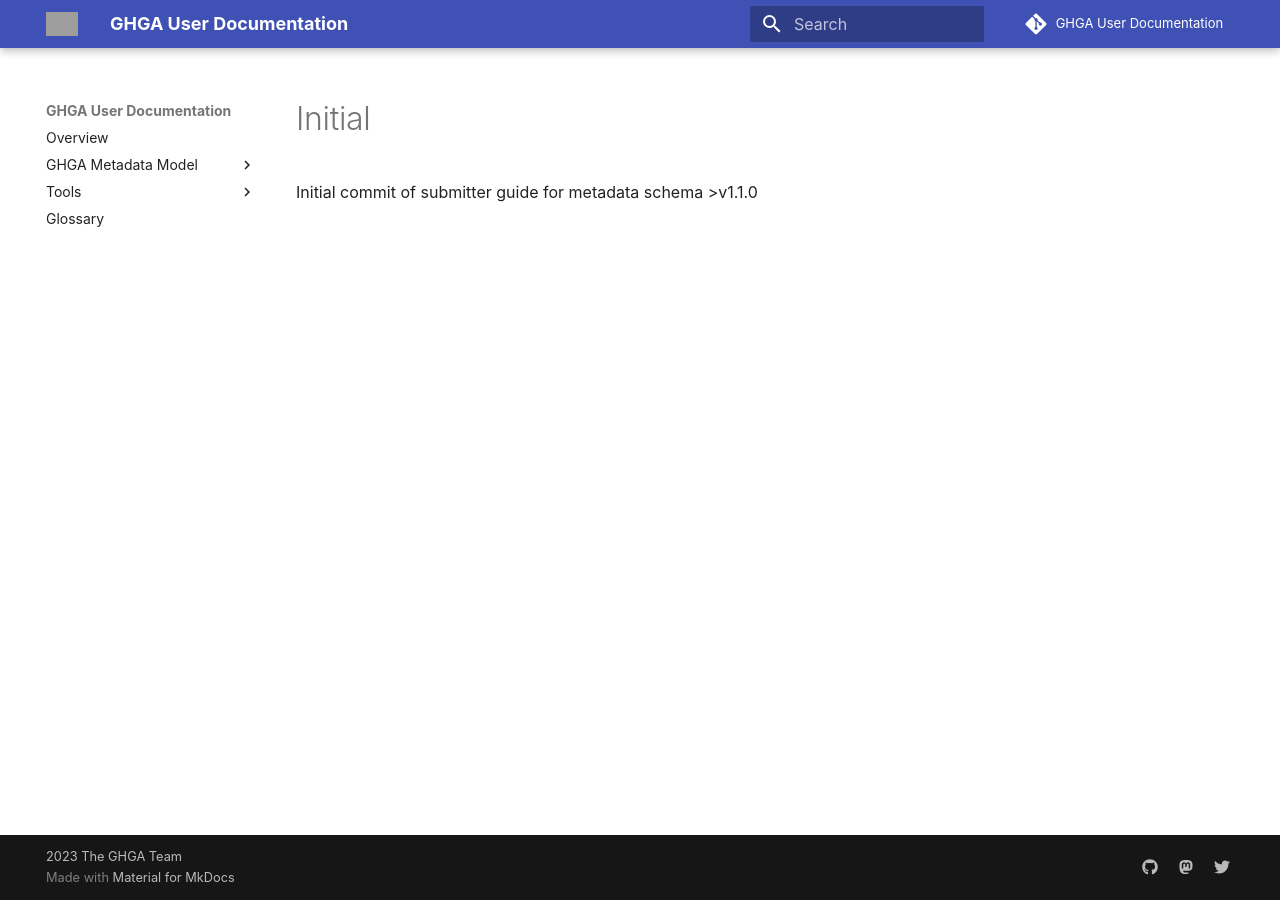
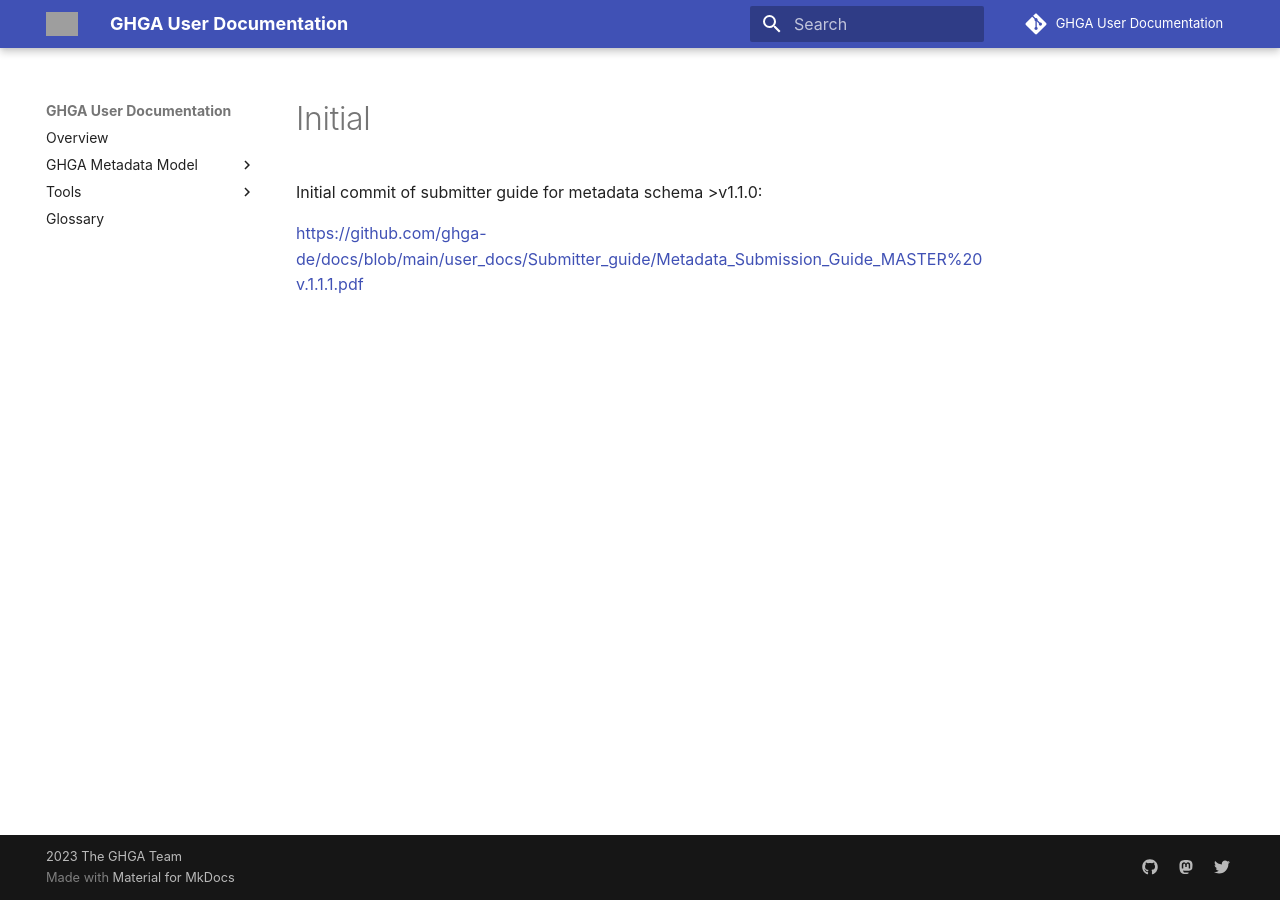
Before and after one commit to ghga-de/docs.ghga.de, an MkDocs documentation site: the page built from user_docs/Submitter_guide/Initial.md, in a window 1280 px wide. Built offline with MkDocs 1.6.1 and Material for MkDocs 9.7.7, drawn with Linux system fonts in a browser that asks for light colours; comment, search, counter and statistics services are not loaded; some of the changed lines change nothing that is shown; grey boxes are pictures that could not be loaded.

Commit message:
Update Initial.md

```diff
--- a/user_docs/Submitter_guide/Initial.md
+++ b/user_docs/Submitter_guide/Initial.md
@@ -1 +1,3 @@
-Initial commit of submitter guide for metadata schema >v1.1.0
+Initial commit of submitter guide for metadata schema >v1.1.0:
+
+https://github.com/ghga-de/docs/blob/main/user_docs/Submitter_guide/Metadata_Submission_Guide_MASTER%20v.1.1.1.pdf
```
